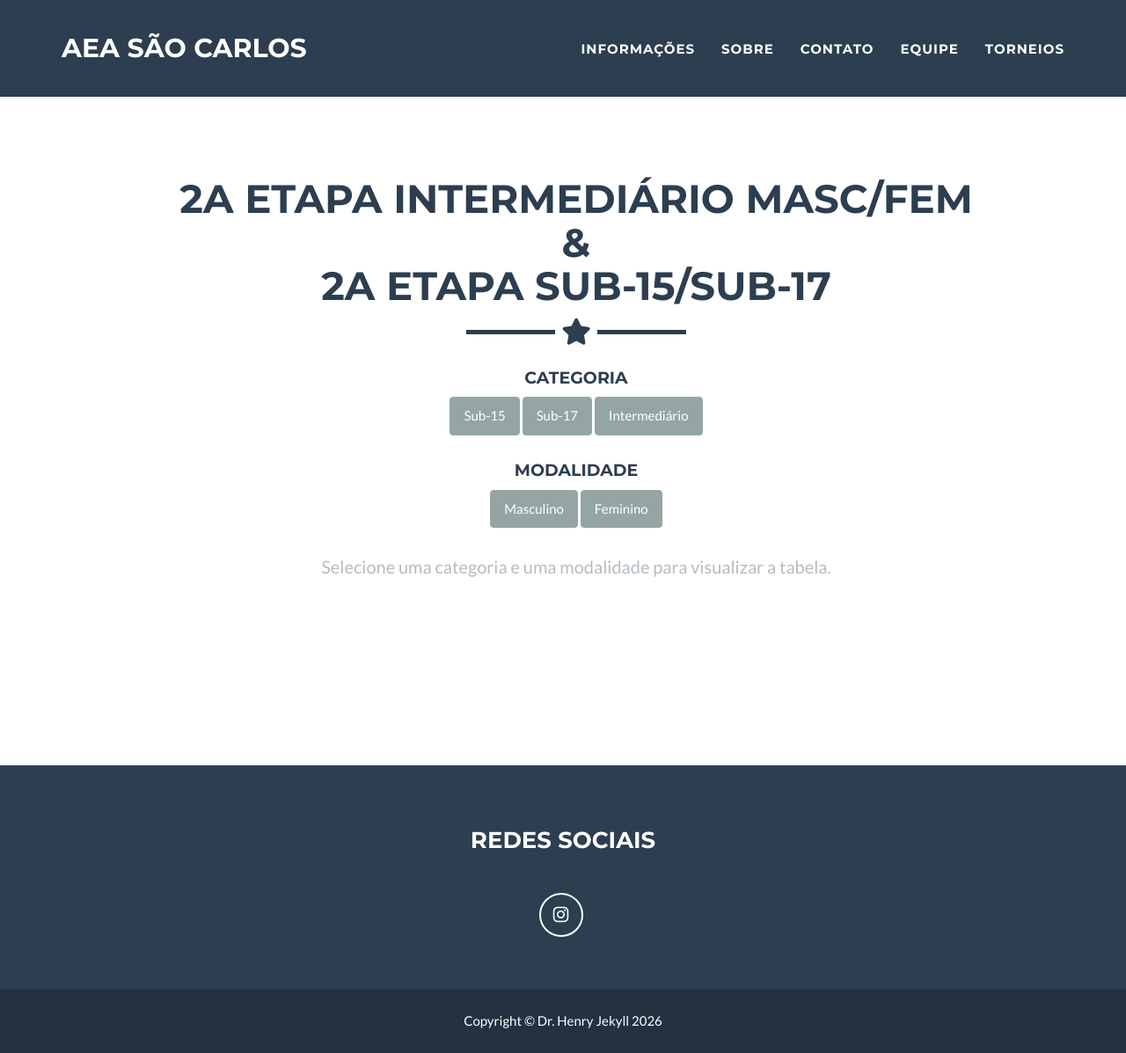
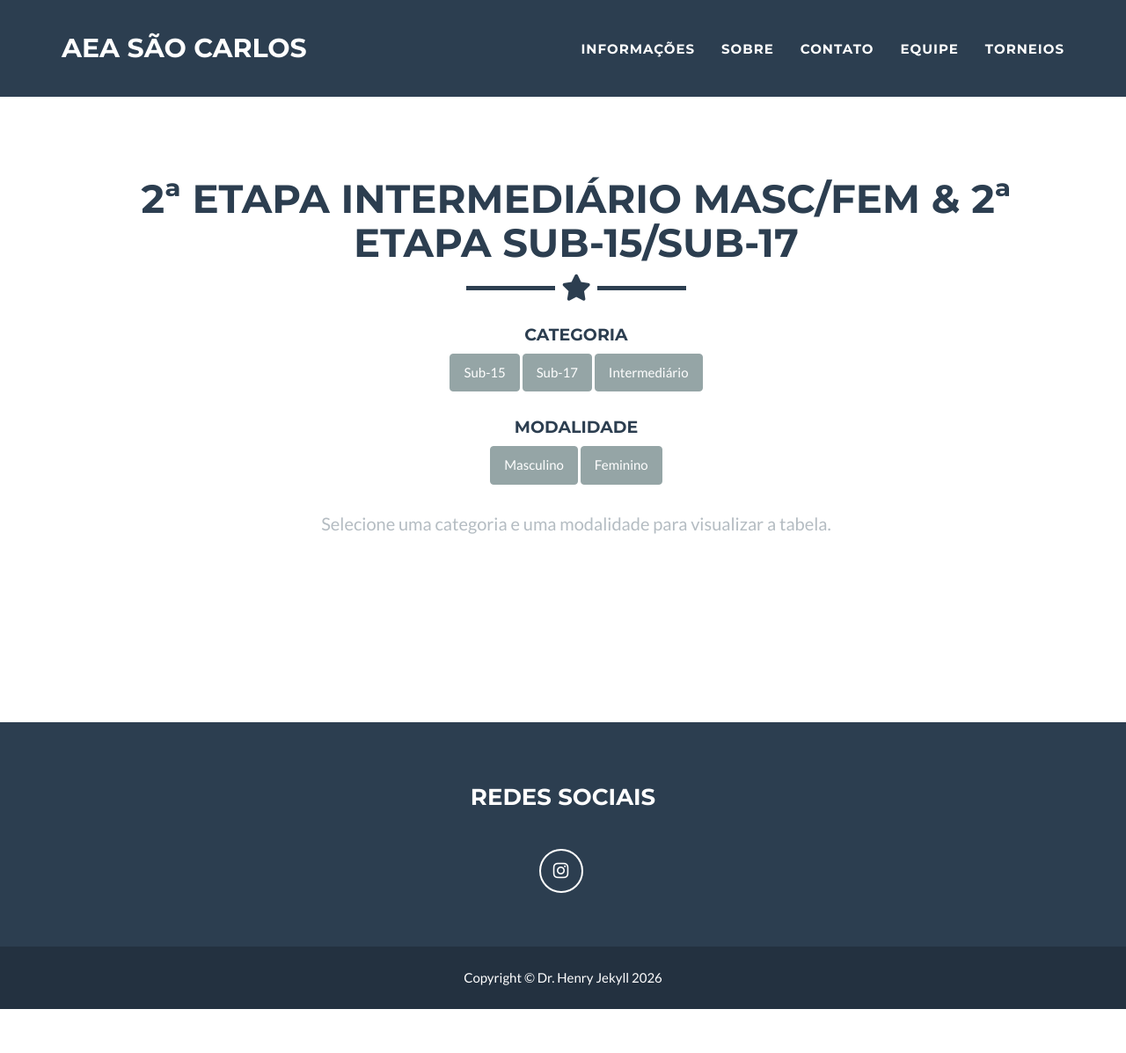
Before and after one commit to aeafavoretto/aeafavoretto.github.io, a Jekyll site: the page built from torneios/torneio-mai-2026.md, in a window 1280 px wide and 1197 px high. Shown: the whole window at 88% size. Built offline with Jekyll 4.4.1, drawn with Linux system fonts in a browser that asks for light colours; nearby versions of some CDN libraries; library files that are not in the unit come from our copies.

Commit message:
2a etapa maio 26

```diff
--- a/torneios/torneio-mai-2026.md
+++ b/torneios/torneio-mai-2026.md
@@ -9,10 +9,14 @@ permalink: /torneios/torneio-mai-2026/
 
     <!-- TITLE -->
     <div class="row">
-      <div class="col-lg-12 text-center">
-        <h2>2a Etapa Intermediário Masc/Fem  <br>&<br> 2a Etapa Sub-15/Sub-17</h2>
-        <hr class="star-primary">
-      </div>
+        <div class="col-lg-12 text-center">
+            <h2 class="title-lines">
+            <span>2ª Etapa Intermediário Masc/Fem</span>
+            <span>&amp;</span>
+            <span>2ª Etapa Sub-15/Sub-17</span>
+            </h2>
+            <hr class="star-primary">
+        </div>
     </div>
 
     <!-- CATEGORY -->
```
